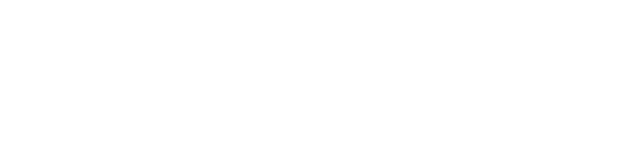
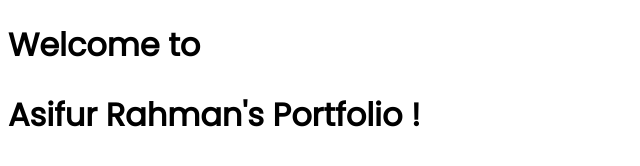
Before and after one commit to arshantono/My-Portfolio, a plain HTML site: page index.html in a window 1280 px wide. Shown: the whole page, without its empty margins (0-640 px from the left). Drawn offline with Linux system fonts and the light colour scheme.

Commit message:
New font and live server added

```diff
--- a/index.html
+++ b/index.html
@@ -5,9 +5,15 @@
     <meta http-equiv="X-UA-Compatible" content="IE=edge">
     <meta name="viewport" content="width=device-width, initial-scale=1.0">
     <title>My-Portfolio</title>
-    <link rel="stylesheet" href="style.css">
+    <link rel="preconnect" href="https://fonts.googleapis.com">
+    <link rel="preconnect" href="https://fonts.gstatic.com" crossorigin>
+    <link href="https://fonts.googleapis.com/css2?family=Poppins&display=swap" rel="stylesheet">
+
+   <link rel="stylesheet" href="style.css">
 </head>
 <body>
+    <h1>Welcome to</h1>
+    <h1>Asifur Rahman's Portfolio !</h1>
 
 </body>
 </html>
--- a/style.css
+++ b/style.css
@@ -0,0 +1,3 @@
+body{
+    font-family: 'Poppins', sans-serif;
+}
```
Also changed, not shown: images/Asifur (2).png (added), images/Asifur.png (added), images/developer.png (added), images/hardy.png (added), images/header_bg.png (added), images/icons/facebook.png (added), images/icons/insta.png (added), images/icons/js.png (added), images/icons/mongo.png (added), images/icons/nodejs.png (added), images/icons/react.png (added), images/icons/twitter.png (added).
